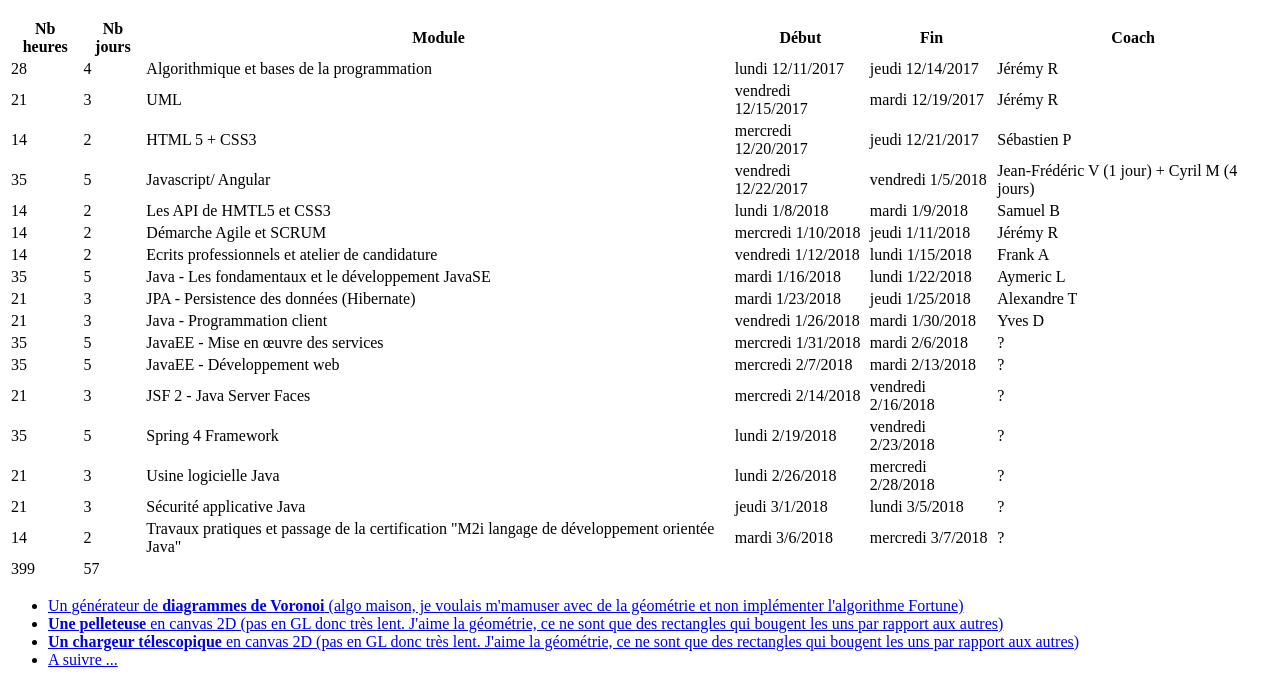
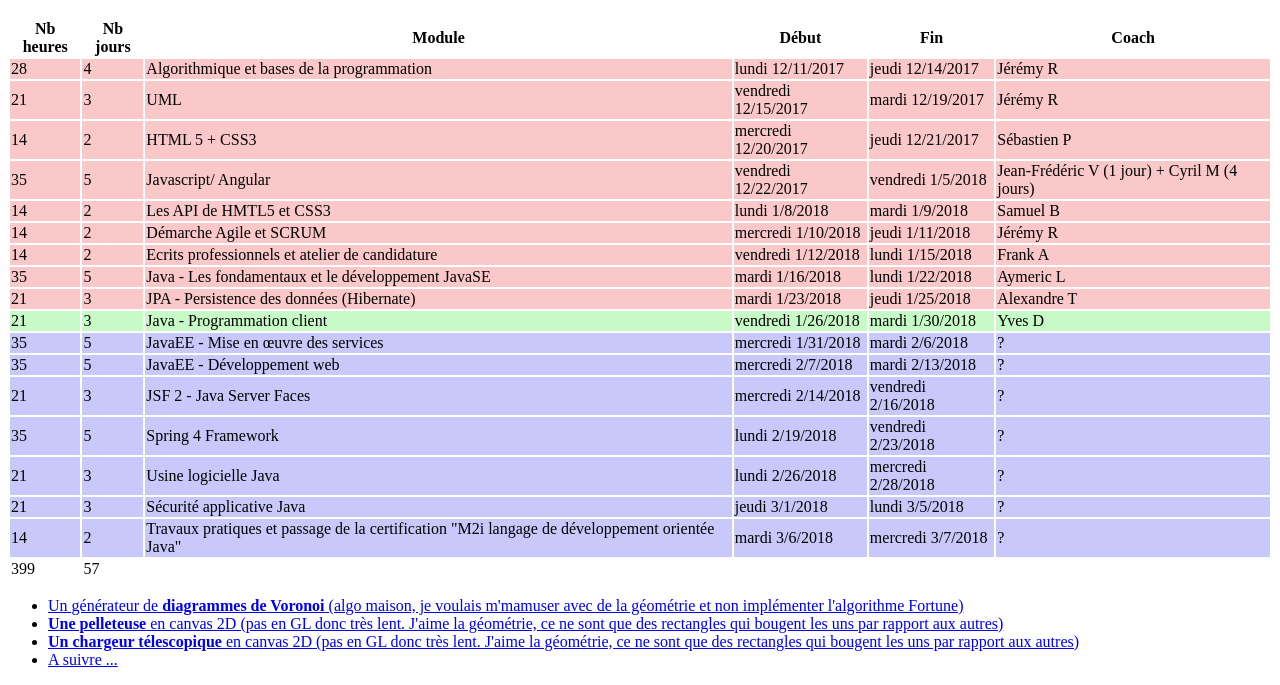
Before and after one commit to Ludwig-SCHAFER/POE_JAVA, a plain HTML site: page index.html in a window 1280 px wide. Shown: the part 220-905 px from the top of the page. Drawn offline with Linux system fonts and the light colour scheme.

Commit message:
CSS link

```diff
--- a/index.html
+++ b/index.html
@@ -6,7 +6,7 @@
 		<meta charset="UTF-8" />
 		<title>Java Rennes (12-2017 03-2018)</title>
 		<!--<link rel="stylesheet" media="screen" href="./css/reset.css" />-->
-		<link rel="stylesheet" media="screen" href="./css/style.css" />
+		<link rel="stylesheet" media="screen" href="./style.css" />
 	</head>
 	<body>
 		<header>
--- /dev/null
+++ b/style.css
@@ -0,0 +1,9 @@
+.module_passe{
+	background:rgb(250,200,200);
+}
+.module_actuel{
+	background:rgb(200,250,200);
+}
+.module_futur{
+	background:rgb(200,200,250);
+}
```
